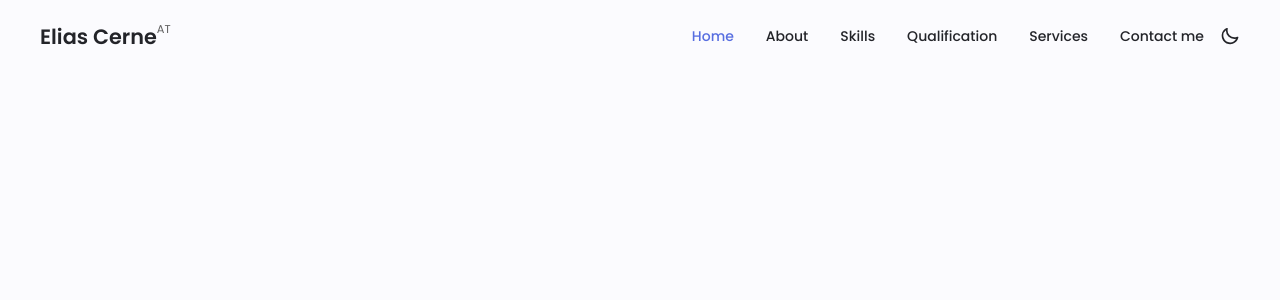
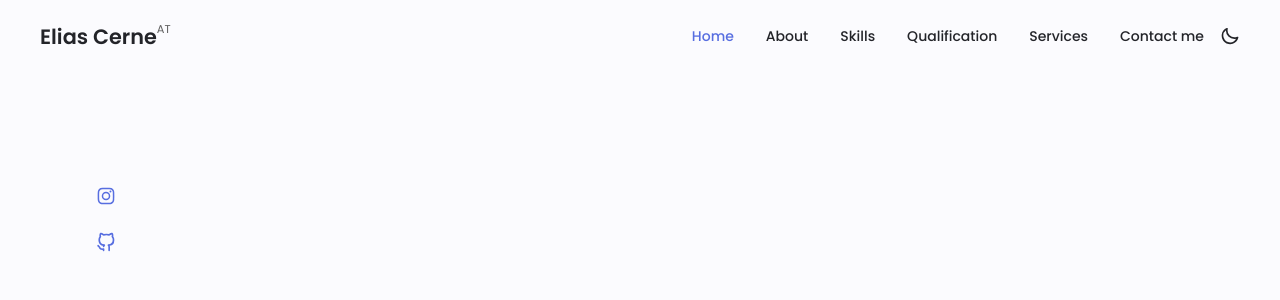
Before and after one commit to eliascerne/website, a React (Create React App) app: page / in a window 1280 px wide. Shown: the top 300 px of the page. Built offline with nearby package versions, Linux system fonts and the light colour scheme.

Commit message:
create: Home.js

```diff
--- a/src/App.js
+++ b/src/App.js
@@ -1,9 +1,15 @@
 import './App.css';
-import Header from './components/Header'
+import Header from './components/Header';
+import Home from './components/Home';
 
 function App() {
   return (
+    <>
     <Header />
+    <main className="main">
+      <Home />
+    </main>
+    </>
   );
 }
 
--- /dev/null
+++ b/src/components/Home.js
@@ -0,0 +1,24 @@
+import React from 'react'
+import { UilInstagram, UilGithubAlt } from '@iconscout/react-unicons'
+
+function Home() {
+    return (
+        <section className="home section" id="section">
+            <div className="home_container container grid">
+                <div className="home_content grid">
+                    <div className="home_social">
+                        <a href="https://www.instagram.com/eriastheking/" target="_blank" className="home_social-icon">
+                            <UilInstagram size="1.25rem" />
+                        </a>
+
+                        <a href="https://github.com/erias04/" target="_blank" className="home_social-icon">
+                            <UilGithubAlt size="1.25rem" />
+                        </a>
+                    </div>
+                </div>
+            </div>
+        </section>
+    )
+}
+
+export default Home
```
